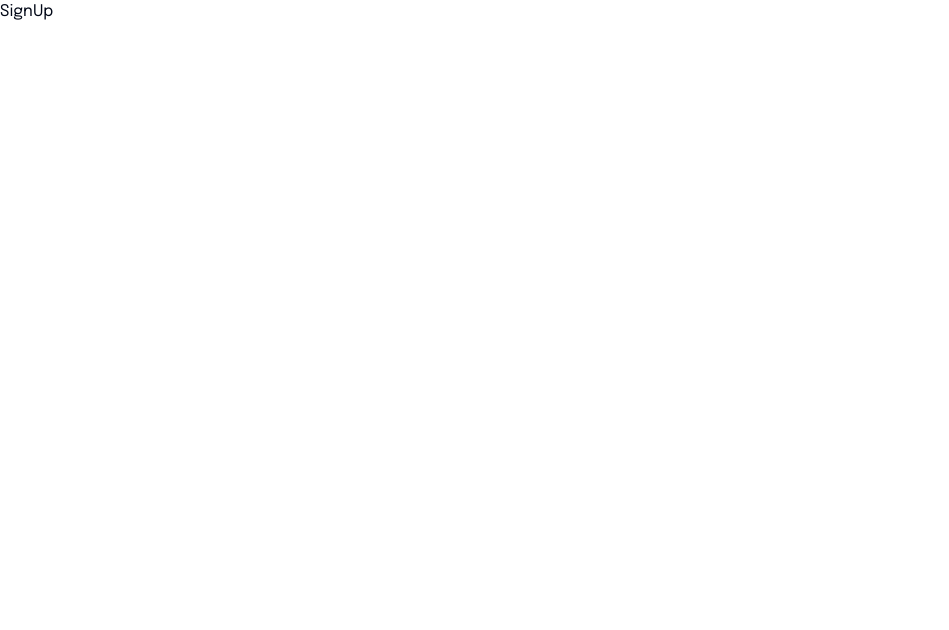
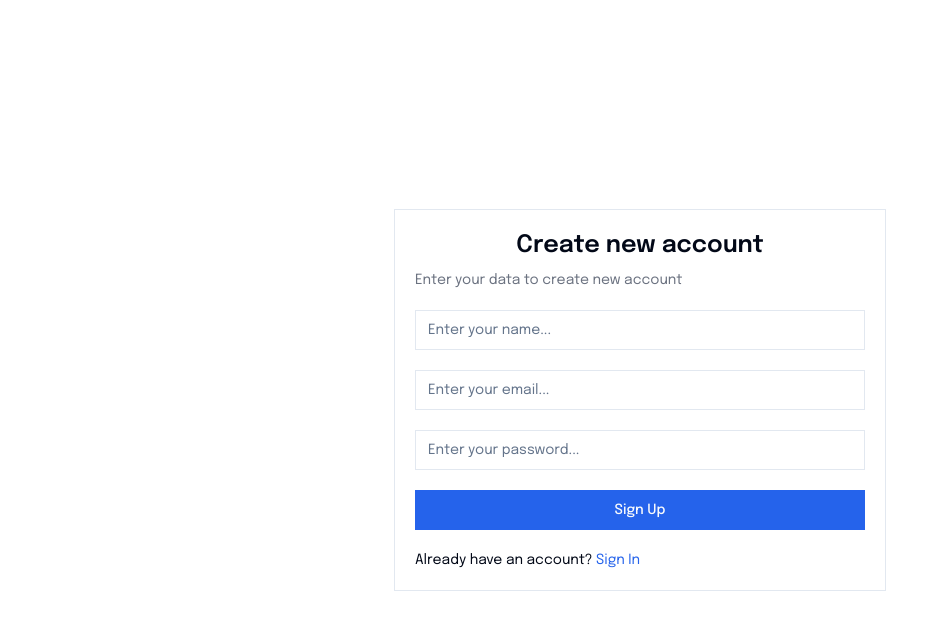
Before and after one commit to Mgkusumaputra/bwa-dashboard-job-portal, a Next.js app: page /auth/signup in a window 1280 px wide. Shown: the top 630 px of the page, without its empty margins (0-949 px from the left). Built offline with nearby package versions, Linux system fonts and the light colour scheme.

Commit message:
feat: sign up page

```diff
--- a/src/app/(auth)/auth/signin/page.tsx
+++ b/src/app/(auth)/auth/signin/page.tsx
@@ -12,7 +12,6 @@ import {
 import { Input } from "@/components/ui/input";
 import { signInFormSchema } from "@/lib/form-schema";
 import { zodResolver } from "@hookform/resolvers/zod";
-import { Metadata } from "next";
 import Link from "next/link";
 import { useForm } from "react-hook-form";
 import { z } from "zod";
@@ -49,7 +48,7 @@ export default function SignIn() {
                     <FormControl>
                       <Input
                         className="w-[450px]"
-                        placeholder="mail@yourcompany.co"
+                        placeholder="Enter your email..."
                         {...field}
                       />
                     </FormControl>
@@ -65,7 +64,7 @@ export default function SignIn() {
                     <FormControl>
                       <Input
                         className="w-[450px]"
-                        placeholder="Your password"
+                        placeholder="Enter your password..."
                         {...field}
                       />
                     </FormControl>
--- a/src/app/(auth)/auth/signup/page.tsx
+++ b/src/app/(auth)/auth/signup/page.tsx
@@ -1,10 +1,106 @@
-import { Metadata } from "next";
+"use client";
 
-export const metadata: Metadata = {
-  title: "Sign Up",
-  description: "Generated by create next app",
-};
+import { Button } from "@/components/ui/button";
+import {
+  Form,
+  FormControl,
+  FormDescription,
+  FormField,
+  FormItem,
+  FormMessage,
+} from "@/components/ui/form";
+import { Input } from "@/components/ui/input";
+import { signUpFormSchema } from "@/lib/form-schema";
+import { zodResolver } from "@hookform/resolvers/zod";
+import Link from "next/link";
+import { useForm } from "react-hook-form";
+import { z } from "zod";
 
 export default function SignUp() {
-  return <div>SignUp</div>;
+  const form = useForm<z.infer<typeof signUpFormSchema>>({
+    resolver: zodResolver(signUpFormSchema),
+  });
+
+  const onSubmit = (val: z.infer<typeof signUpFormSchema>) => {
+    console.log(val);
+  };
+  return (
+    <div className="relative w-full h-screen">
+      <div className="absolute top-1/2 left-1/2 -translate-x-1/2 -translate-y-1/2">
+        <div className="border border-border p-5">
+          <h1 className="font-semibold text-center text-2xl mb-2">
+            Create new account
+          </h1>
+          <p className="text-sm text-gray-500">
+            Enter your data to create new account
+          </p>
+
+          <Form {...form}>
+            <form
+              onSubmit={form.handleSubmit(onSubmit)}
+              className="mt-5 space-y-5"
+            >
+              <FormField
+                control={form.control}
+                name="name"
+                render={({ field }) => (
+                  <FormItem>
+                    <FormControl>
+                      <Input
+                        className="w-[450px]"
+                        placeholder="Enter your name..."
+                        {...field}
+                      />
+                    </FormControl>
+                    <FormMessage />
+                  </FormItem>
+                )}
+              />
+              <FormField
+                control={form.control}
+                name="email"
+                render={({ field }) => (
+                  <FormItem>
+                    <FormControl>
+                      <Input
+                        className="w-[450px]"
+                        placeholder="Enter your email..."
+                        {...field}
+                      />
+                    </FormControl>
+                    <FormMessage />
+                  </FormItem>
+                )}
+              />
+              <FormField
+                control={form.control}
+                name="password"
+                render={({ field }) => (
+                  <FormItem>
+                    <FormControl>
+                      <Input
+                        className="w-[450px]"
+                        placeholder="Enter your password..."
+                        {...field}
+                      />
+                    </FormControl>
+                    <FormMessage />
+                  </FormItem>
+                )}
+              />
+
+              <Button className="w-full">Sign Up</Button>
+
+              <p className="text-sm">
+                Already have an account? {""}
+                <Link href="/auth/signin" className="text-primary">
+                  Sign In
+                </Link>
+              </p>
+            </form>
+          </Form>
+        </div>
+      </div>
+    </div>
+  );
 }
--- a/src/lib/form-schema.ts
+++ b/src/lib/form-schema.ts
@@ -75,3 +75,11 @@ export const signInFormSchema = z.object({
     .email({ message: "Email is not valid" }),
   password: z.string({ required_error: "Password is required" }),
 });
+
+export const signUpFormSchema = z.object({
+  name: z.string({ required_error: "Name is required" }),
+  email: z
+    .string({ required_error: "Email is required" })
+    .email({ message: "Email is not valid" }),
+  password: z.string({ required_error: "Password is required" }),
+});
```
